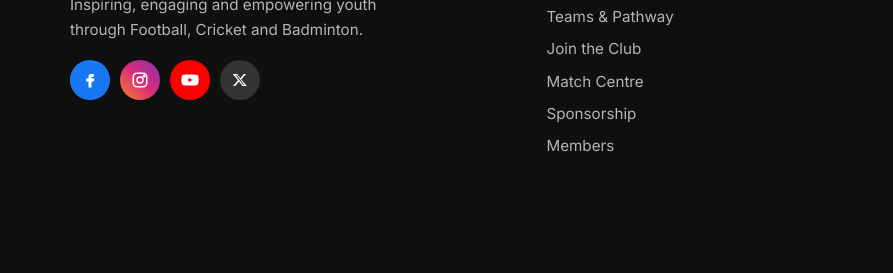
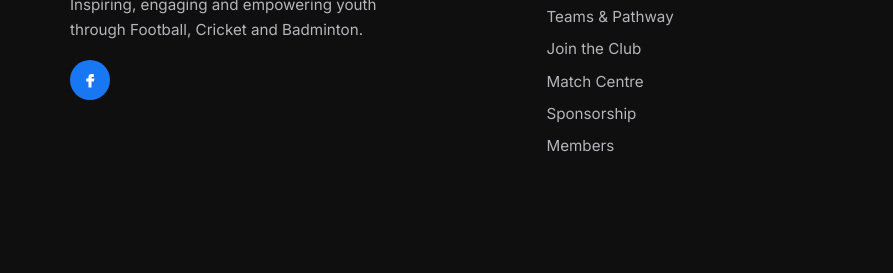
Before and after one commit to zdia786-create/camden-tigers, a plain HTML site: page index.html in a window 1280 px wide. Shown: the part 8002-8275 px from the top of the page, 0-893 px from the left. Drawn offline with nearby package versions, Linux system fonts and the light colour scheme; a web font is replaced by a local one.

Commit message:
Hide social icons that have no link yet
Co-Authored-By: Claude Opus 5.5 <noreply@anthropic.com>
Claude-Session: https://claude.ai/code/session_01QrwTkyM6HbezDLhzVS37CK

```diff
--- a/index.html
+++ b/index.html
@@ -188,7 +188,7 @@ footer{background:var(--ink);color:#fff;padding:70px 0 30px}
 .foot a:hover{color:var(--orange)}
 .socials{display:flex;gap:10px;margin-top:18px}
 .socials a{width:40px;height:40px;border-radius:50%;border:1px solid var(--line);display:grid;place-items:center;font-size:.8rem;font-weight:700}
-.socials a{color:#fff;border:0}.socials .fb{background:#1877f2}.socials .ig{background:linear-gradient(45deg,#f58529,#dd2a7b,#8134af)}.socials .yt{background:#ff0000}.socials .xx{background:#333}.socials a:hover{transform:translateY(-3px)}
+.socials a{color:#fff;border:0}.socials .fb{background:#1877f2}.socials .ig{background:linear-gradient(45deg,#f58529,#dd2a7b,#8134af)}.socials .yt{background:#ff0000}.socials .xx{background:#333}.socials a[href="#"]{display:none}.socials a:hover{transform:translateY(-3px)}
 .copy{border-top:1px solid var(--line);margin-top:50px;padding-top:24px;display:flex;justify-content:space-between;flex-wrap:wrap;gap:10px;font-size:.82rem;color:#7d7d83}
 .map{margin-top:16px;border-radius:12px;overflow:hidden;border:1px solid var(--line)}
 .map iframe{width:100%;height:170px;border:0;filter:grayscale(.6) invert(.9) hue-rotate(180deg)}
```
